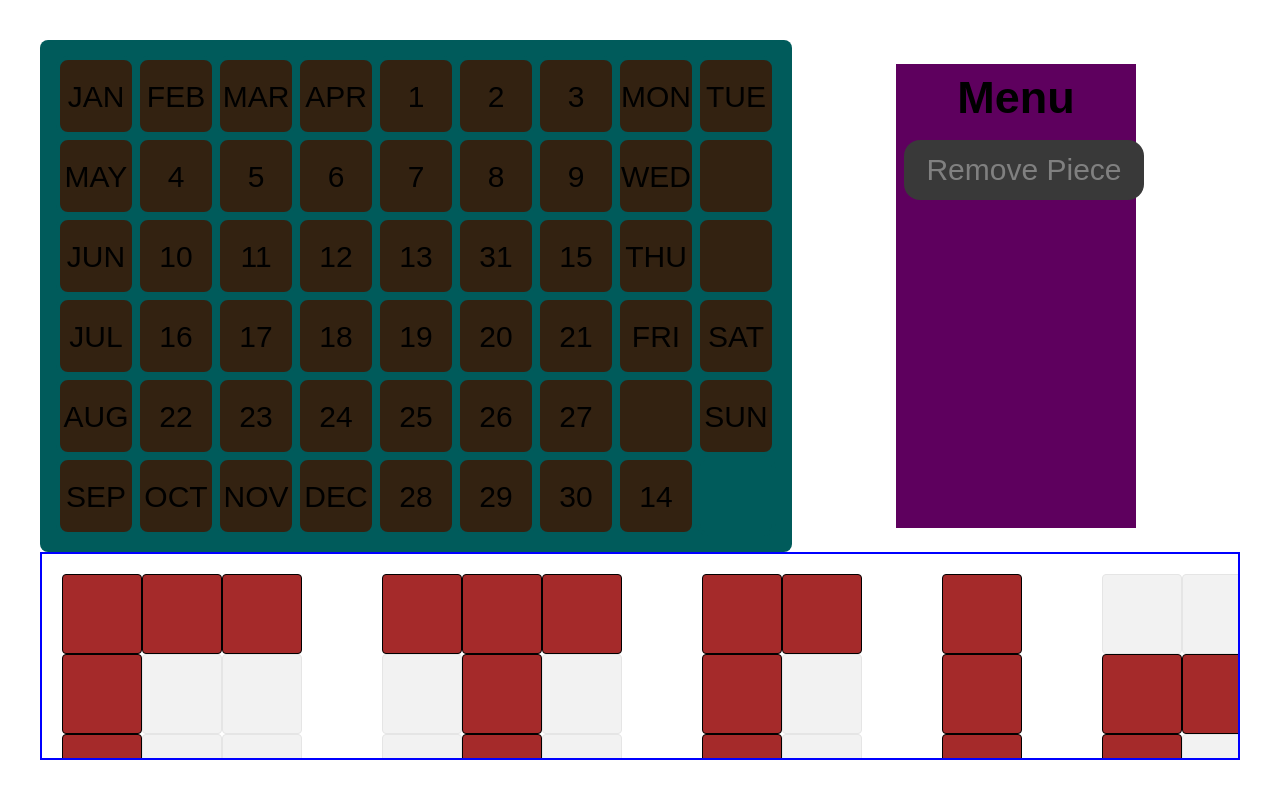
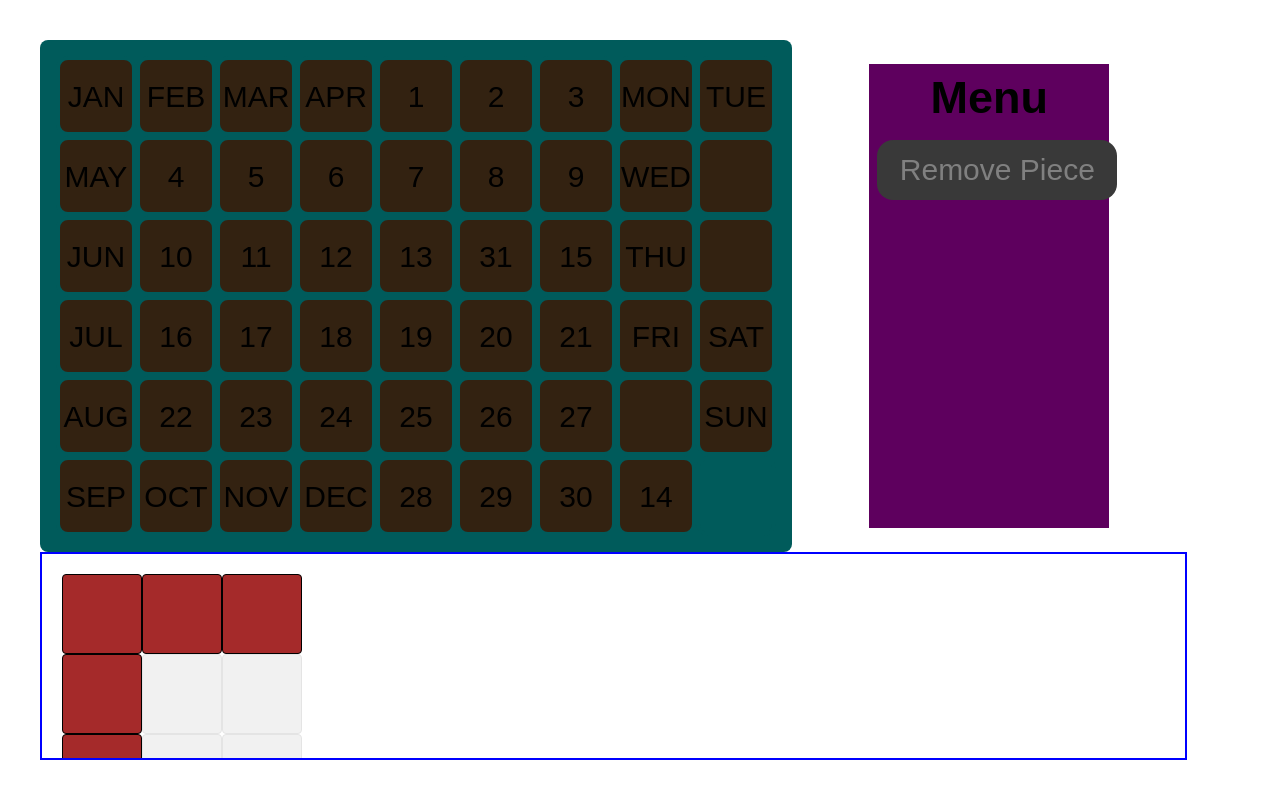
Before and after one commit to json-bell/calendar-puzzle, a React (Vite) app: page / in a window 1280 px wide. Built offline with nearby package versions, Linux system fonts and the light colour scheme.

Commit message:
general positioning

```diff
--- a/src/App.css
+++ b/src/App.css
@@ -1,8 +1,9 @@
 #root {
-  position: relative;
   max-width: 1280px;
+  width: 100%;
+  height: 100%;
+  overflow: hidden;
   margin: 0 auto;
-  padding: 2rem;
   text-align: center;
   --root-padding: 40px;
   padding: var(--root-padding);
--- a/src/components/Game/GameArea/GameArea.module.css
+++ b/src/components/Game/GameArea/GameArea.module.css
@@ -1,4 +1,5 @@
 .gameArea {
+  max-width: 100%;
   display: grid;
   grid-template-areas: "board menu" "pieces pieces";
   grid-template-columns: auto auto auto;
@@ -8,13 +9,10 @@
 
 .piecesContainer {
   grid-area: pieces;
-  display: flex;
-  gap: 80px;
-  flex-wrap: nowrap;
-  overflow: scroll;
   padding: 20px;
-  justify-content: safe center;
   border: 2px blue solid;
+  max-width: 100%;
+  overflow-y: hidden;
 }
 
 .gameControls {
--- a/src/components/UI/DeletePieceButton/DeletePieceButton.tsx
+++ b/src/components/UI/DeletePieceButton/DeletePieceButton.tsx
@@ -14,7 +14,6 @@ const DeletePieceButton = () => {
 
   const selectedPiecePosition =
     selectedPiece && gamePieces[selectedPiece?.pieceId].position;
-  console.log({ selectedPiece }, selectedPiece?.pieceId);
 
   const removePiece = selectedPiecePosition
     ? () => {
--- a/src/components/UI/GameControls/GameControls.tsx
+++ b/src/components/UI/GameControls/GameControls.tsx
@@ -1,7 +1,7 @@
 import DeletePieceButton from "../DeletePieceButton/DeletePieceButton";
 import styles from "./GameControls.module.css";
 
-const GameControls = () => {
+const GameControls: React.FC = () => {
   return (
     <div className={styles.gameControlsContainer}>
       <h2 style={{ margin: 0 }}> Menu</h2>
```
